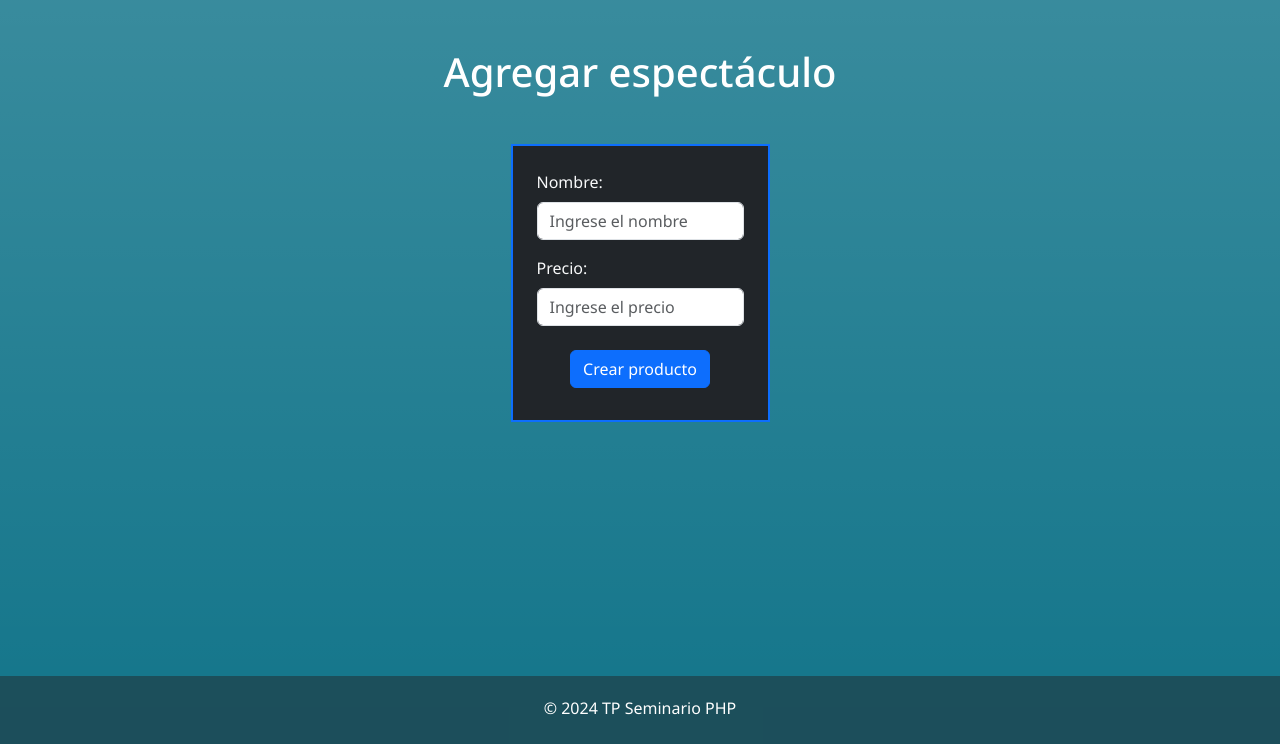
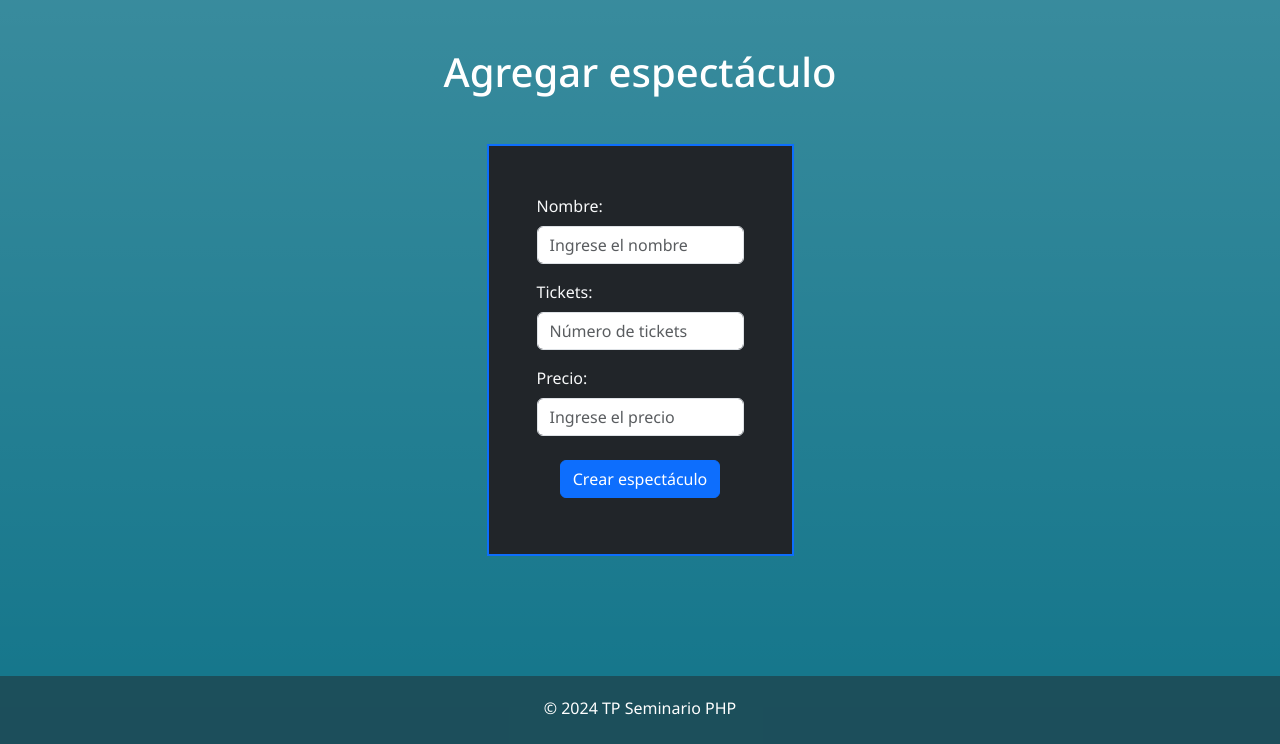
Before and after one commit to santicano2/tp-seminario-php, a CodeIgniter app: page /tp/espectaculos/create in a window 1280 px wide. Shown: the part 56-800 px from the top of the page. Run offline with CodeIgniter, Linux system fonts and the light colour scheme; some libraries are stand-ins or nearby versions.

Commit message:
añadidos tickets a espectaculos

```diff
--- a/application/controllers/Espectaculos.php
+++ b/application/controllers/Espectaculos.php
@@ -51,6 +51,7 @@ class Espectaculos extends CI_Controller
 	{
 		$espectaculo_data = [
 			'name' => $this->input->post('name'),
+			'tickets' => $this->input->post('tickets'),
 			'price' => $this->input->post('price')
 		];
 
@@ -79,6 +80,7 @@ class Espectaculos extends CI_Controller
 	{
 		$espectaculo_data = [
 			'name' => $this->input->post('name'),
+			'tickets' => $this->input->post('tickets'),
 			'price' => $this->input->post('price')
 		];
 
--- a/application/views/espectaculos/create.php
+++ b/application/views/espectaculos/create.php
@@ -1,15 +1,19 @@
 <?php defined('BASEPATH') or exit('No direct script access allowed'); ?>
 <h1 class="text-white my-5"><?php echo $title; ?></h1>
-<form action="<?php echo base_url('espectaculos/store'); ?>" method="POST" class="text-light bg-dark rounded-0 border border-2 border-primary p-4">
+<form action="<?php echo base_url('espectaculos/store'); ?>" method="POST" class="text-light bg-dark rounded-0 border border-2 border-primary p-5">
   <div class="mb-3">
     <label for="name" class="form-label">Nombre:</label>
     <input type="text" class="form-control bg-white text-dark border" id="name" name="name" placeholder="Ingrese el nombre">
+  </div>
+  <div class="mb-3">
+    <label for="tickets" class="form-label">Tickets:</label>
+    <input type="number" class="form-control bg-white text-dark border" id="tickets" name="tickets" placeholder="Número de tickets">
   </div>
   <div class="mb-3">
     <label for="price" class="form-label">Precio:</label>
     <input type="number" class="form-control bg-white text-dark border" id="price" name="price" placeholder="Ingrese el precio">
   </div>
   <div class="d-flex justify-content-center p-2">
-    <button type="submit" class="btn btn-primary">Crear producto</button>
+    <button type="submit" class="btn btn-primary">Crear espectáculo</button>
   </div>
 </form>
--- a/application/views/espectaculos/edit.php
+++ b/application/views/espectaculos/edit.php
@@ -6,10 +6,14 @@
     <input type="text" class="form-control bg-white text-dark border" id="name" name="name" value="<?php echo $espectaculo->name; ?>" placeholder="Ingrese el nombre">
   </div>
   <div class="mb-3">
+    <label for="tickets" class="form-label">Tickets:</label>
+    <input type="number" class="form-control bg-white text-dark border" id="tickets" name="tickets" value="<?php echo $espectaculo->tickets; ?>" placeholder="Ingrese el numero de tickets">
+  </div>
+  <div class="mb-3">
     <label for="price" class="form-label">Precio:</label>
     <input type="number" class="form-control bg-white text-dark border" id="price" name="price" value="<?php echo $espectaculo->price; ?>" placeholder="Ingrese el precio">
   </div>
   <div class="d-flex justify-content-center p-2">
-    <button type="submit" class="btn btn-primary">Actualizar producto</button>
+    <button type="submit" class="btn btn-primary">Actualizar espectáculo</button>
   </div>
 </form>
--- a/application/views/espectaculos/index.php
+++ b/application/views/espectaculos/index.php
@@ -6,6 +6,7 @@
 			<tr class="table-warning fs-5">
 				<th scope="col">#</th>
 				<th scope="col">Nombre</th>
+				<th scope="col">Tickets</th>
 				<th scope="col">Precio</th>
 				<th scope="col">Acciones</th>
 			</tr>
@@ -17,6 +18,7 @@
 					<tr>
 						<th scope="row"><?php echo $espectaculo->id; ?></th>
 						<td><?php echo $espectaculo->name; ?></td>
+						<td><?php echo $espectaculo->tickets; ?></td>
 						<td><?php echo '$', $espectaculo->price; ?></td>
 						<td>
 							<div class="d-flex">
--- a/application/views/espectaculos/show.php
+++ b/application/views/espectaculos/show.php
@@ -3,9 +3,10 @@
 <div class="table-responsive px-5">
 	<table class="table table-bordered table-dark table-striped">
 		<thead>
-			<tr>
+			<tr class="table-warning fs-5">
 				<th scope="col">#</th>
 				<th scope="col">Nombre</th>
+				<th scope="col">Tickets</th>
 				<th scope="col">Precio</th>
 				<th scope="col">Acciones</th>
 			</tr>
@@ -14,6 +15,7 @@
 			<tr>
 				<td><?php echo $espectaculo->id; ?></td>
 				<td><?php echo $espectaculo->name; ?></td>
+				<td><?php echo $espectaculo->tickets; ?></td>
 				<td><?php echo '$' . $espectaculo->price; ?></td>
 				<td>
 					<div class="d-flex">
```
